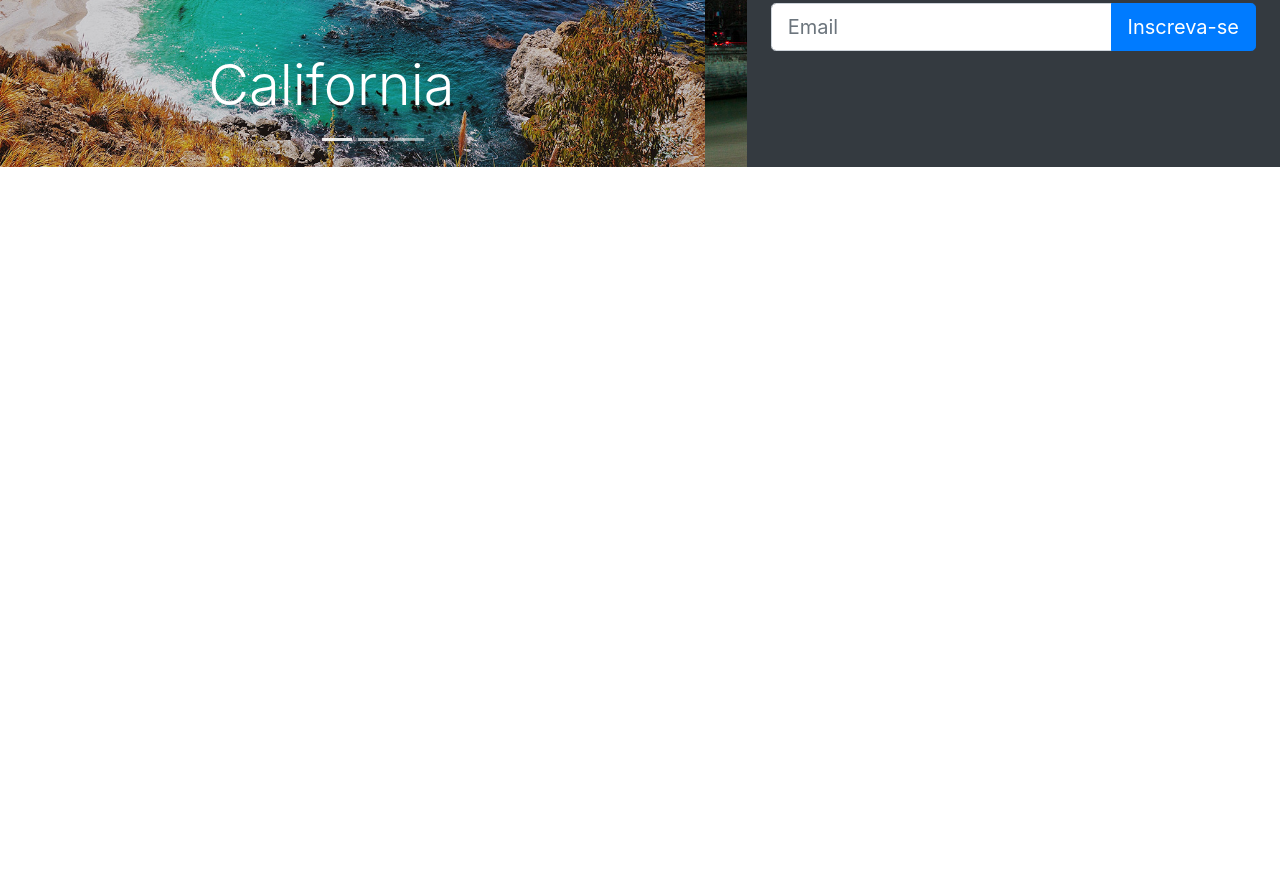
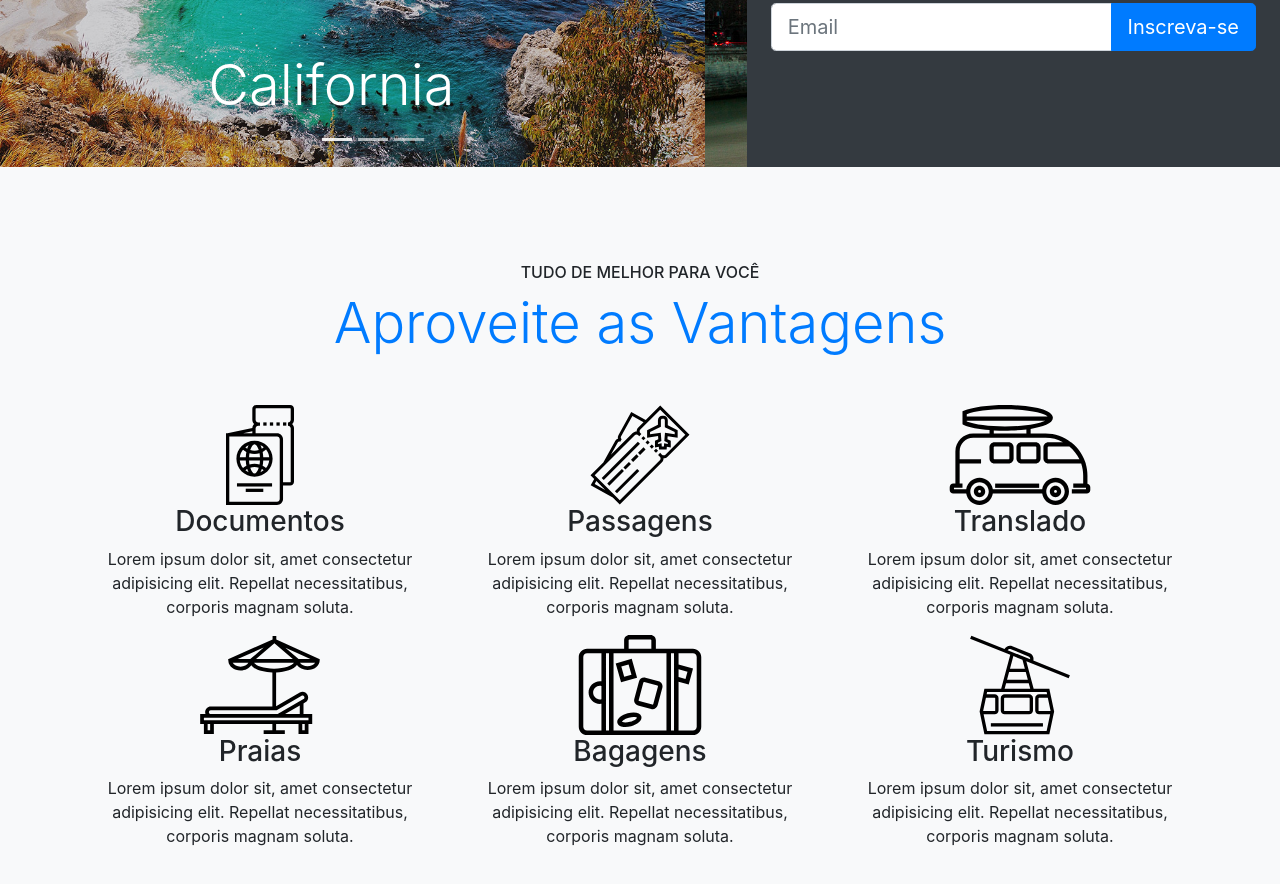
Before and after one commit to Ferrhz/bootstrapOrigamid, a plain HTML site: page index.html in a window 1280 px wide. Shown: the part 406-1290 px from the top of the page. Before the commit the page ends 800 px from the top, so only its background shows below. Drawn offline with Linux system fonts and the light colour scheme.

Commit message:
section icon

```diff
--- a/index.html
+++ b/index.html
@@ -105,6 +105,79 @@
 
       </div>
     </section>
+
+    <section class="py-5 bg-light">
+      <div class="container text-center">
+        <div class="my-5">
+         <span class="h6 d-block ">TUDO DE MELHOR PARA VOCÊ </span>
+         <h2 class="display-4 text-primary">Aproveite as Vantagens</h2>
+        </div>
+         <div class="row">
+
+           <div class="col-xl-4 col-md-6">
+            <div style="height: 100px;" class="d-flex justify-content-center">
+            <img src="./img/icones/passaporte.svg" alt="">
+          </div>
+            <h3>Documentos</h3>
+            <p>Lorem ipsum dolor sit, amet consectetur adipisicing elit.
+               Repellat necessitatibus, corporis magnam soluta.
+              </p>
+           </div>
+
+           <div class="col-xl-4 col-md-6">
+            <div style="height: 100px;" class="d-flex justify-content-center">
+            <img src="./img/icones/passagens.svg" alt="">
+          </div>
+            <h3>Passagens</h3>
+            <p>Lorem ipsum dolor sit, amet consectetur adipisicing elit.
+               Repellat necessitatibus, corporis magnam soluta.
+              </p>
+           </div>
+
+           <div class="col-xl-4 col-md-6">
+            <div style="height: 100px;" class="d-flex justify-content-center">
+            <img src="./img/icones/translado.svg" alt="">
+          </div>
+            <h3>Translado</h3>
+            <p>Lorem ipsum dolor sit, amet consectetur adipisicing elit.
+               Repellat necessitatibus, corporis magnam soluta.
+              </p>
+           </div>
+
+           <div class="col-xl-4 col-md-6">
+            <div style="height: 100px;" class="d-flex justify-content-center">
+            <img src="./img/icones/praias.svg" alt="">
+          </div>
+            <h3>Praias</h3>
+            <p>Lorem ipsum dolor sit, amet consectetur adipisicing elit.
+               Repellat necessitatibus, corporis magnam soluta.
+              </p>
+           </div>
+
+           <div class="col-xl-4 col-md-6">
+            <div style="height: 100px;" class="d-flex justify-content-center">
+            <img src="./img/icones/bagagens.svg" alt="">
+          </div>
+            <h3>Bagagens</h3>
+            <p>Lorem ipsum dolor sit, amet consectetur adipisicing elit.
+               Repellat necessitatibus, corporis magnam soluta.
+              </p>
+           </div>
+
+           <div class="col-xl-4 col-md-6">
+            <div style="height: 100px;" class="d-flex justify-content-center">
+            <img src="./img/icones/turismo.svg" alt="">
+          </div>
+            <h3>Turismo</h3>
+            <p>Lorem ipsum dolor sit, amet consectetur adipisicing elit.
+               Repellat necessitatibus, corporis magnam soluta.
+              </p>
+           </div>
+
+         </div>
+      </div>
+    </section>
+
     <script type="text/javascript" src="js/jquery-3.2.1.slim.min.js"></script>
     <script type="text/javascript" src="js/popper.min.js"></script>
     <script type="text/javascript" src="js/bootstrap.js"></script>
```
